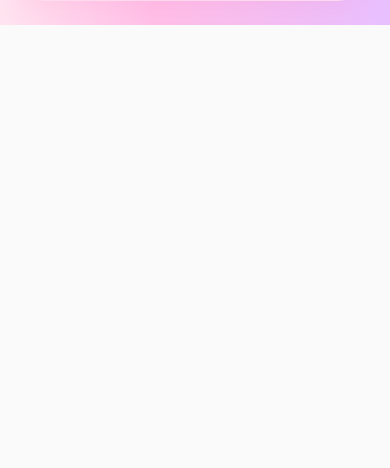
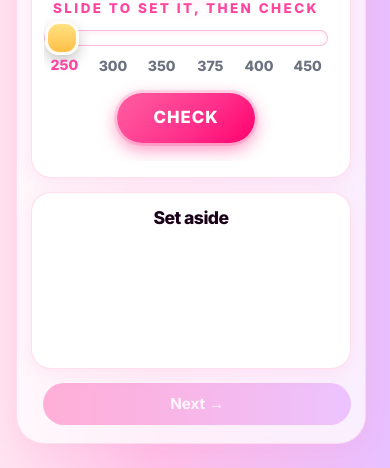
Before and after one commit to farihahahmed/uid-final-project, a Flask app: page /quiz/fajitas/1 in a window 390 px wide. Shown: the part 1116-1584 px from the top of the page. Before the commit the page ends 1141 px from the top, so only its background shows below. Run offline with Flask 3, Linux system fonts and the light colour scheme.

Commit message:
final bootstrap changes

```diff
--- a/static/css/style.css
+++ b/static/css/style.css
@@ -2185,9 +2207,28 @@ h1, h2, h3, .display-font {
   }
 }
 
-/* Intermediate sizes (~half-screen): the fixed-height card clips when titles
-   and subtitles wrap to multiple lines — let it grow and stop the overflow. */
-@media (max-width: 1100px) {
+/* The cook-station's 2-column oven-console layout squeezes the slider too
+   narrow at intermediate widths — the temp labels overlap into one blob.
+   Stack the oven preview above the controls until there's real room. */
+@media (max-width: 1400px) {
+  .oven-console {
+    grid-template-columns: 1fr;
+  }
+}
+
+/* Slider labels: keep the temp options readable even when the slider
+   container is narrow (the labels would otherwise overlap into one blob). */
+.oven-slider-label {
+  font-size: 0.9rem;
+  min-width: 0;
+  word-break: keep-all;
+}
+
+
+/* Intermediate sizes: the fixed-height card clips when titles and subtitles
+   wrap to multiple lines — let it grow and stop the overflow. The threshold
+   covers the range where the meal-prep step 5 subtitle starts wrapping. */
+@media (max-width: 1280px) {
   .main-card {
     height: auto;
     min-height: 0;
@@ -2436,13 +2479,59 @@ h1, h2, h3, .display-font {
     display: none;
   }
 
-  /* Step 4 meal table — let it scroll horizontally instead of overlapping. */
+  /* ── Quiz pages: stack the 3-column layout on mobile ──
+     The quiz uses Ingredients | Cook station | Set aside side-by-side which
+     doesn't fit at narrow widths. Stack vertically and let each card breathe. */
+  .quiz-main {
+    height: auto;
+    min-height: 0;
+    padding: 18px 14px;
+  }
+
+  .quiz-grid {
+    grid-template-columns: 1fr;
+    grid-template-rows: auto;
+    gap: 14px;
+  }
+
+  .quiz-card {
+    padding: 14px 12px 16px;
+    min-height: 160px;
+  }
+
+  .quiz-cook-station {
+    /* The middle column is the interactive area — give it room. */
+    min-height: 360px;
+  }
+
+  .quiz-ingredients .quiz-card-body,
+  .quiz-set-aside .quiz-card-body {
+    /* Cap the ingredient/aside list heights so users can still reach the
+       cook station and nav buttons without endless scrolling. */
+    max-height: 240px;
+  }
+
+  .quiz-card-header {
+    font-size: 1.1rem;
+  }
+
+  .quiz-nav-btns .btn-next,
+  .quiz-nav-btns .btn-prev {
+    font-size: 0.95rem;
+    padding: 10px 14px;
+  }
+
+  /* Step 4/5 meal table — let it scroll horizontally instead of overlapping.
+     The highlights and batches rows must match the table's width or their
+     column alignment drifts off the table. */
   .meal-table-wrap {
     overflow-x: auto;
     -webkit-overflow-scrolling: touch;
   }
 
-  .meal-table {
+  .meal-table,
+  .meal-table-highlights,
+  .meal-table-batches {
     min-width: 560px;
   }
 
```
Also changed, not shown: other parts of static/css/style.css (+66 -19 lines).
